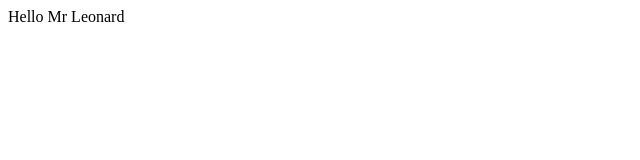
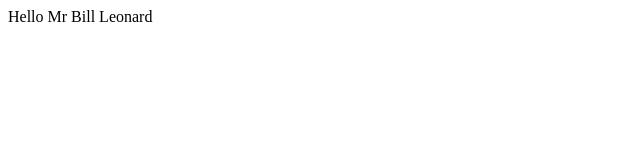
Before and after one commit to COMP140-Master/COMP140, a plain HTML site: page Chapter1/index.html in a window 1280 px wide. Shown: the full height of the page, 0-640 px from the left. Drawn offline with Linux system fonts and the light colour scheme.

Commit message:
Update index.html

```diff
--- a/Chapter1/index.html
+++ b/Chapter1/index.html
@@ -5,6 +5,6 @@
 <meta charset="utf-8">
 </head>
 <body>
-Hello Mr Leonard
+Hello Mr Bill Leonard
 </body>
 </html>
```
